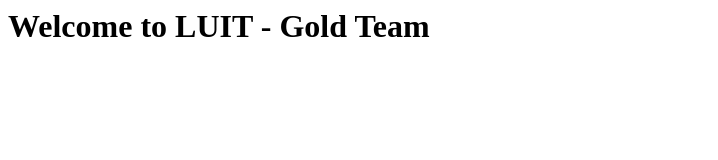
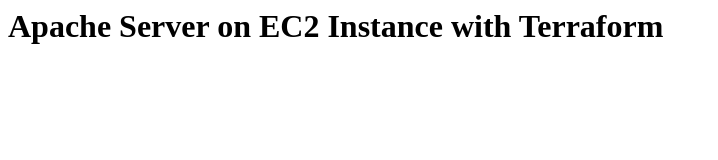
Before and after one commit to sabahatk/tf-running-server-ec2, a plain HTML site: page index.html in a window 1280 px wide. Shown: the whole page, without its empty margins (0-718 px from the left). Drawn offline with Linux system fonts and the light colour scheme.

Commit message:
Updated index.html file

```diff
--- a/index.html
+++ b/index.html
@@ -1,12 +1,12 @@
 <html>
     <head>
         <title>
-            Welcome to LUIT
+            Apache Server on EC2 Instance with Terraform
         </title>
     </head>
     <body>
         <h1>
-            Welcome to LUIT - Gold Team
+            Apache Server on EC2 Instance with Terraform
         </h1>
     </body>
 </html>
```
